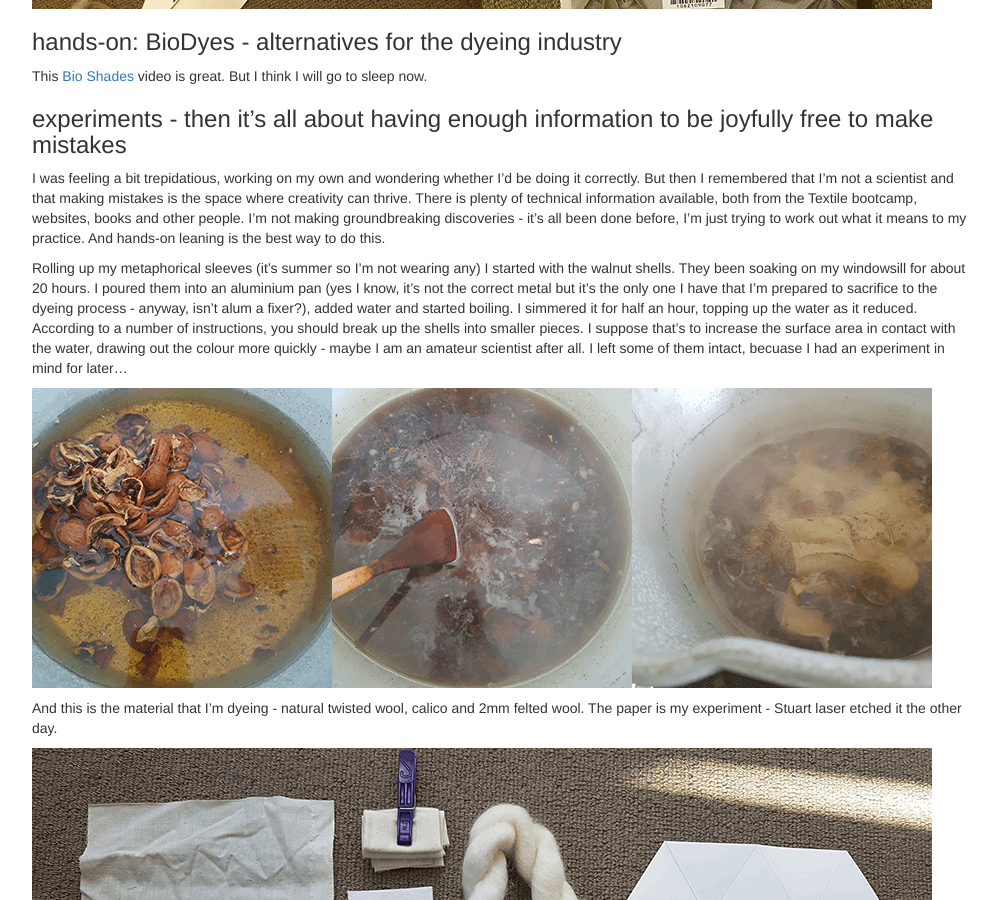
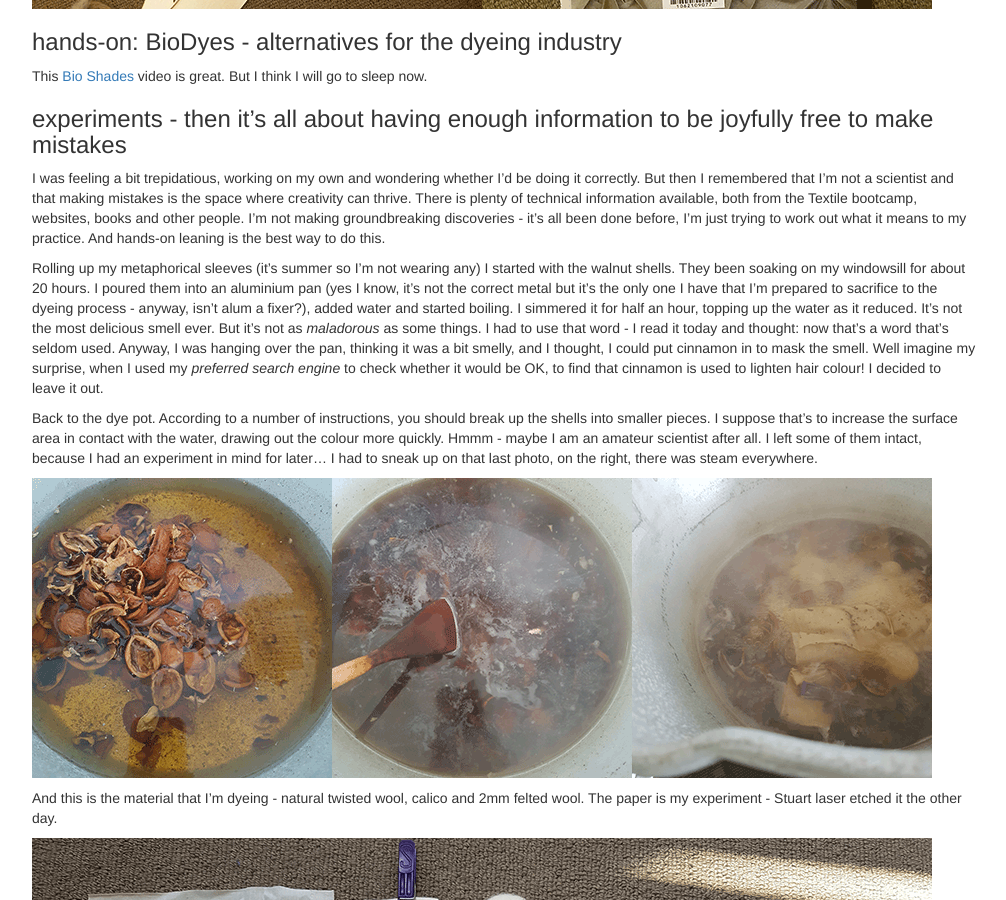
Before and after one commit to wendwarge/wendwarge.github.io, a Jekyll site: the page built from _posts/2017-02-22-day-two.md, in a window 1280 px wide and 900 px high, scrolled down 2724 px. Shown: the whole window, without its empty margins (233-1239 px from the left). Built offline with Jekyll 4.4.1, drawn with Linux system fonts in a browser that asks for light colours.

Commit message:
maladorous

```diff
--- a/_posts/2017-02-22-day-two.md
+++ b/_posts/2017-02-22-day-two.md
@@ -43,7 +43,9 @@ This [Bio Shades](https://www.youtube.com/watch?v=HsD5VuH4Y7w&feature=youtu.be)
 
 I was feeling a bit trepidatious, working  on my own and wondering whether I'd be doing it correctly. But then I remembered that I'm not a scientist and that making mistakes is the space where creativity can thrive. There is plenty of technical information available, both from the Textile bootcamp, websites, books and other people. I'm not making groundbreaking discoveries - it's all been done before, I'm just trying to work out what it means to my practice. And hands-on leaning is the best way to do this.
 
-Rolling up my metaphorical sleeves (it's summer so I'm not wearing any) I started with the walnut shells. They been soaking on my windowsill for about 20 hours. I poured them into an aluminium pan (yes I know, it's not the correct metal but it's the only one I have that I'm prepared to sacrifice to the dyeing process - anyway, isn't alum a fixer?), added water and started boiling. I simmered it for half an hour, topping up the water as it reduced. According to a number of instructions, you should break up the shells into smaller pieces. I suppose that's to increase the surface area in contact with the water, drawing out the colour more quickly - maybe I am an amateur scientist after all. I left some of them intact, becuase I had an experiment in mind for later...
+Rolling up my metaphorical sleeves (it's summer so I'm not wearing any) I started with the walnut shells. They been soaking on my windowsill for about 20 hours. I poured them into an aluminium pan (yes I know, it's not the correct metal but it's the only one I have that I'm prepared to sacrifice to the dyeing process - anyway, isn't alum a fixer?), added water and started boiling. I simmered it for half an hour, topping up the water as it reduced. It's not the most delicious smell ever. But it's not as _maladorous_ as some things. I had to use that word - I read it today and thought: now that's a word that's seldom used. Anyway, I was hanging over the pan, thinking it was a bit smelly, and I thought, I could put cinnamon in to mask the smell. Well imagine my surprise, when I used my *preferred search engine* to check whether it would be OK, to find that cinnamon is used to lighten hair colour! I decided to leave it out.
+
+Back to the dye pot. According to a number of instructions, you should break up the shells into smaller pieces. I suppose that's to increase the surface area in contact with the water, drawing out the colour more quickly. Hmmm - maybe I am an amateur scientist after all. I left some of them intact, because I had an experiment in mind for later... I had to sneak up on that last photo, on the right, there was steam everywhere.
 
 ![Dye Cold](/images/2017-02-22-day-two/dye-cold.png)![Dye Hot](/images/2017-02-22-day-two/dye-hot.png)![dye-fabric](/images/2017-02-22-day-two/dye-fabric.png)
 
```
